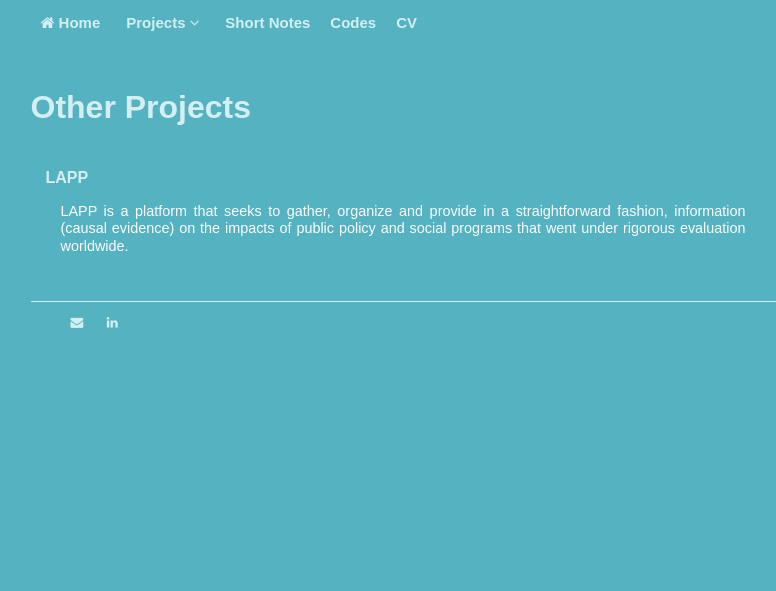
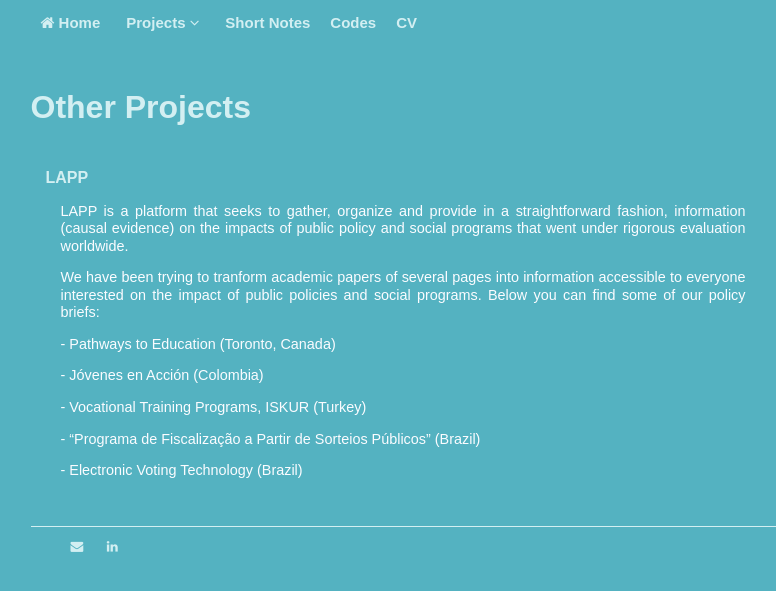
Before and after one commit to michelszklo/michelszklo.github.io, a Jekyll site: the page built from o_projects.html, in a window 1280 px wide. Shown: the top 591 px of the page, without its empty margins (232-1008 px from the left). Built offline with Jekyll 4.4.1, drawn with Linux system fonts in a browser that asks for light colours.

Commit message:
adding briefs

```diff
--- a/o_projects.html
+++ b/o_projects.html
@@ -6,5 +6,11 @@
 	<h2>Other Projects</h2>
 	<h3 style="padding-left: 15px;"><a href="http://lapp.org.br" target="_blank">LAPP</a></h3>
 	<p style="padding-left: 30px; text-align: justify;">LAPP is a platform that seeks to gather, organize and provide in a straightforward fashion, information (causal evidence) on the impacts of public policy and social programs that went under rigorous evaluation worldwide.</p>
+	<p style="padding-left: 30px; text-align: justify;">We have been trying to tranform academic papers of several pages into information accessible to everyone interested on the impact of public policies and social programs. Below you can find some of our policy briefs:</p>
+	<p style="padding-left: 30px;">- Pathways to Education (Toronto, Canada)</p>
+	<p style="padding-left: 30px;">- Jóvenes en Acción (Colombia)</p>
+	<p style="padding-left: 30px;">- Vocational Training Programs, ISKUR (Turkey)</p>
+	<p style="padding-left: 30px;">- “Programa de Fiscalização a Partir de Sorteios Públicos” (Brazil)</p>
+	<p style="padding-left: 30px;">- Electronic Voting Technology (Brazil)</p>
   	<p>&nbsp;</p>
 </div><!-- /.blurb -->
```
